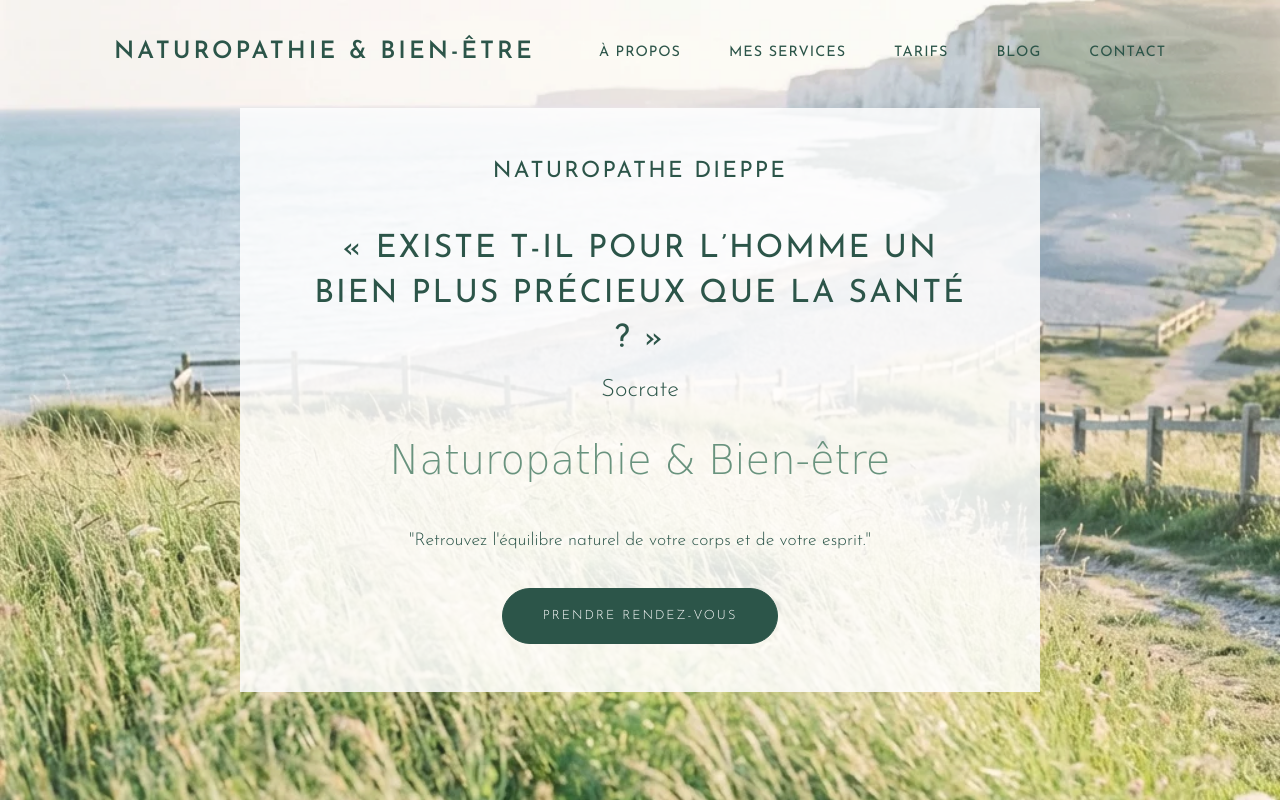
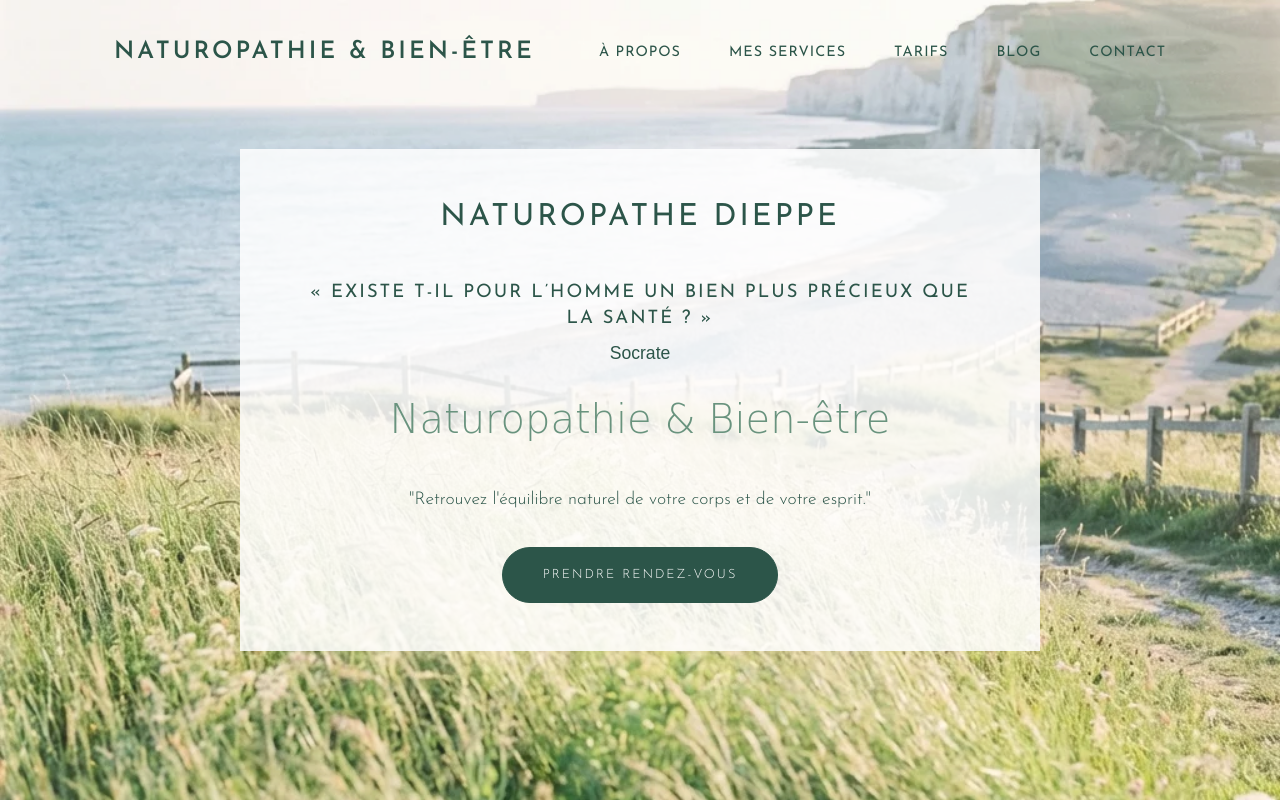
Before and after one commit to gdeboishebert-spec/naturessence-amelie, a website: page index.html in a window 1280 px wide. Shown: the top 802 px of the page. Drawn offline with Linux system fonts and the light colour scheme; a web font is replaced by a local one.

Commit message:
Hero : H1 naturopathe agrandi (1.4→1.9rem), citation Socrate réduite (1.15rem)
Co-Authored-By: Claude Sonnet 4.6 <noreply@anthropic.com>

```diff
--- a/index.html
+++ b/index.html
@@ -287,10 +287,10 @@
         <!-- Hero Section -->
         <section id="hero">
             <div class="hero-content">
-                <h1 class="hero-title" style="font-size: 1.4rem; letter-spacing: 0.1em;">Naturopathe Dieppe</h1>
-                <h2 class="hero-title" style="margin-top: 2.5rem;">« EXISTE T-IL POUR L’HOMME UN BIEN PLUS PRÉCIEUX QUE LA SANTÉ ? »</h2>
+                <h1 class="hero-title" style="font-size: 1.9rem; letter-spacing: 0.1em;">Naturopathe Dieppe</h1>
+                <h2 class="hero-title" style="margin-top: 2.5rem; font-size: 1.15rem;">« EXISTE T-IL POUR L’HOMME UN BIEN PLUS PRÉCIEUX QUE LA SANTÉ ? »</h2>
                 <p
-                    style="font-size: 1.5rem; margin-top: 0.5rem; margin-bottom: 1rem; font-family: 'Josefin Sans', sans-serif;">
+                    style="font-size: 1.1rem; margin-top: 0.5rem; margin-bottom: 1rem; font-family: ‘Josefin Sans’, sans-serif;">
                     Socrate</p>
                 <span class="hero-subtitle">Naturopathie & Bien-être</span>
                 <p style="margin-bottom: 2rem; font-size: 1.1rem;">"Retrouvez l'équilibre naturel de votre corps et de
```
